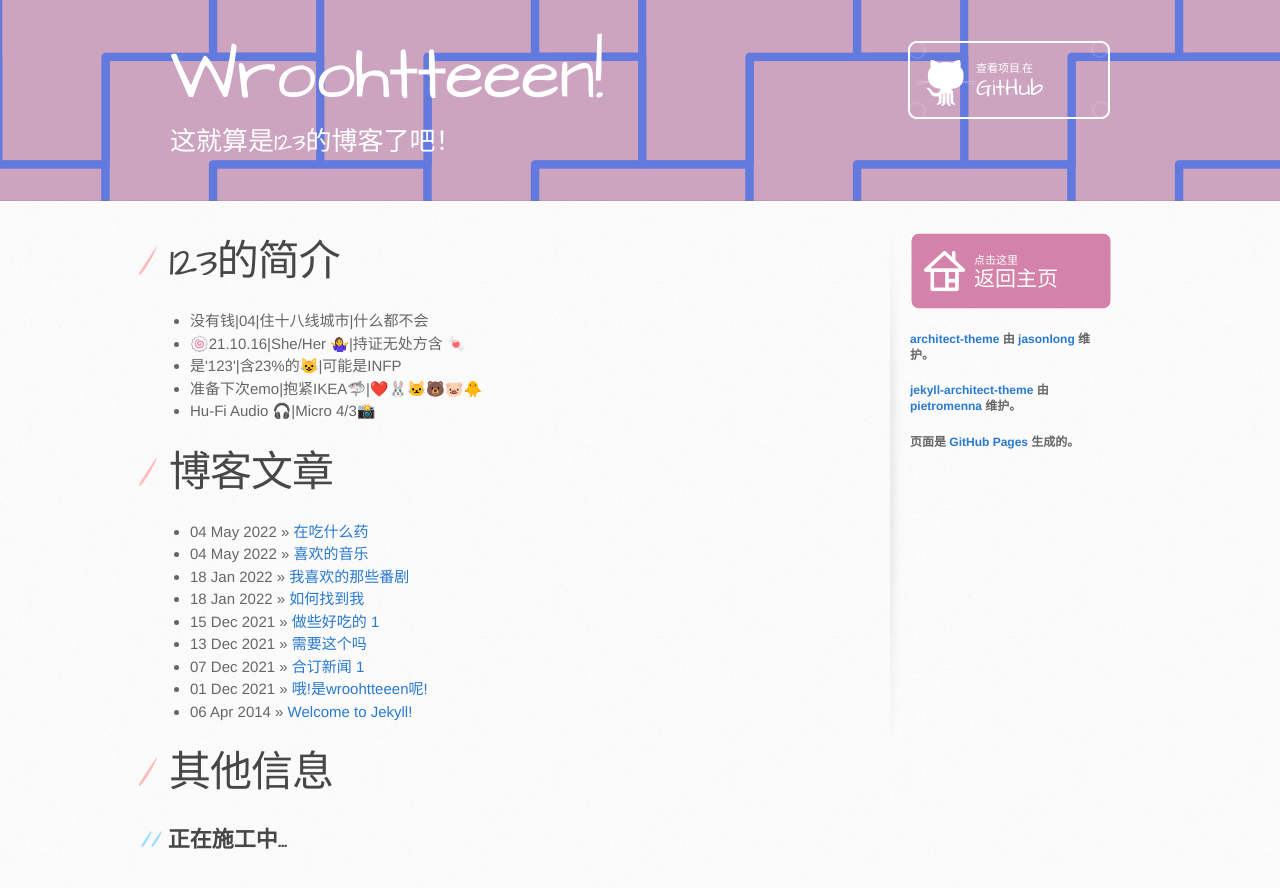
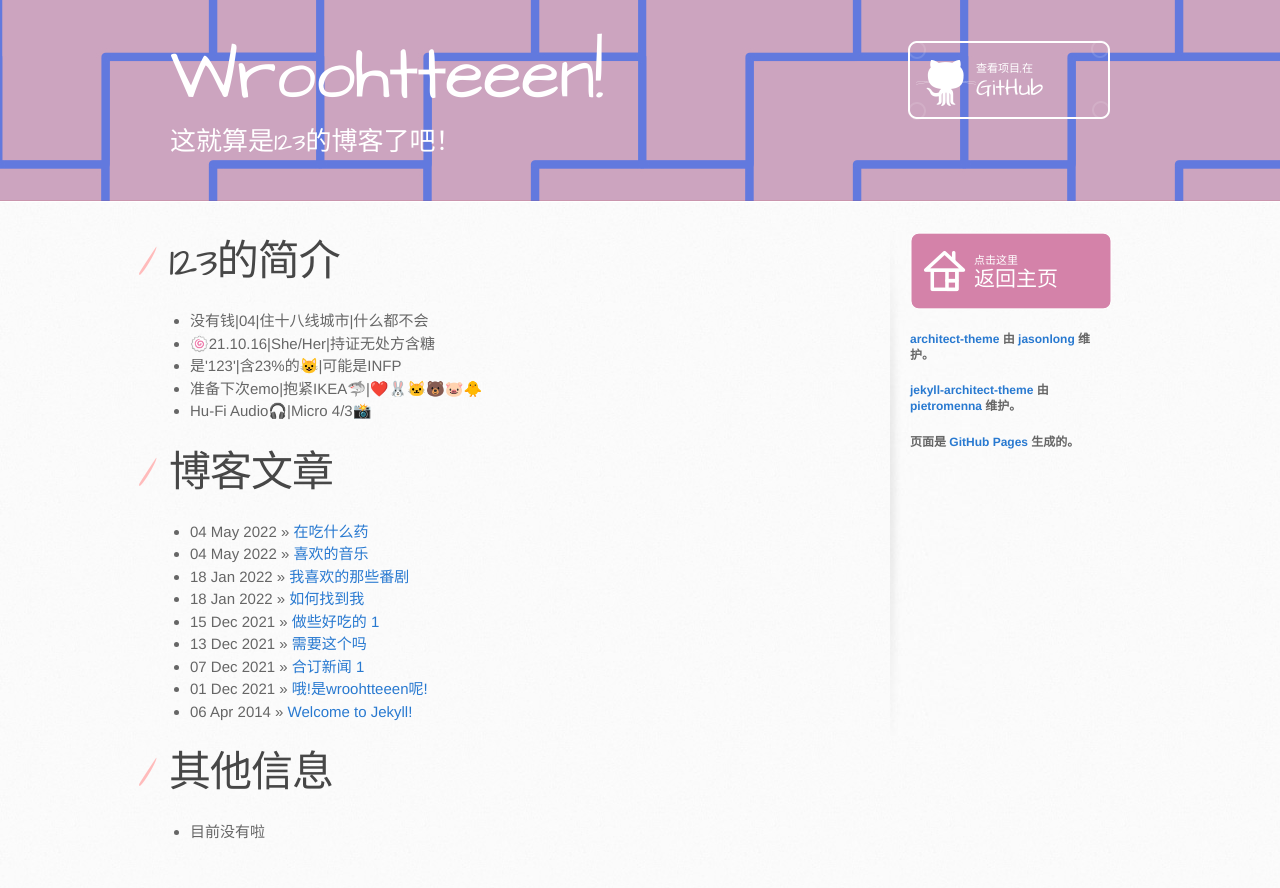
Before and after one commit to wroohtteeen123/wroohtteeen123.github.io, a Jekyll site: the page built from index.html, in a window 1280 px wide. Shown: the top 888 px of the page. Built offline with Jekyll 4.4.1, drawn with Linux system fonts in a browser that asks for light colours.

Commit message:
Update index.html

```diff
--- a/index.html
+++ b/index.html
@@ -10,10 +10,10 @@ title: 这里是123的网站!
   <h1>123的简介</h1>
   <ul>
     <li>没有钱|04|住十八线城市|什么都不会</li>
-    <li>🍥21.10.16|She/Her 🤷‍♀️|持证无处方含 🍬</li>
+    <li>🍥21.10.16|She/Her|持证无处方含糖</li>
     <li>是'123'|含23%的😺|可能是INFP</li>
     <li>准备下次emo|抱紧IKEA🦈|❤️🐰🐱🐻🐷🐥</li>
-    <li> Hu-Fi Audio 🎧|Micro 4/3📸</li>
+    <li>Hu-Fi Audio🎧|Micro 4/3📸</li>
   </ul>
 
 
@@ -25,7 +25,8 @@ title: 这里是123的网站!
   </ul>
 
   <h1>其他信息</h1>
-
-  <h2>正在施工中...</h2>
+  <ul>
+    <li>目前没有啦</li>
+  </ul>
 
 </div>
```
